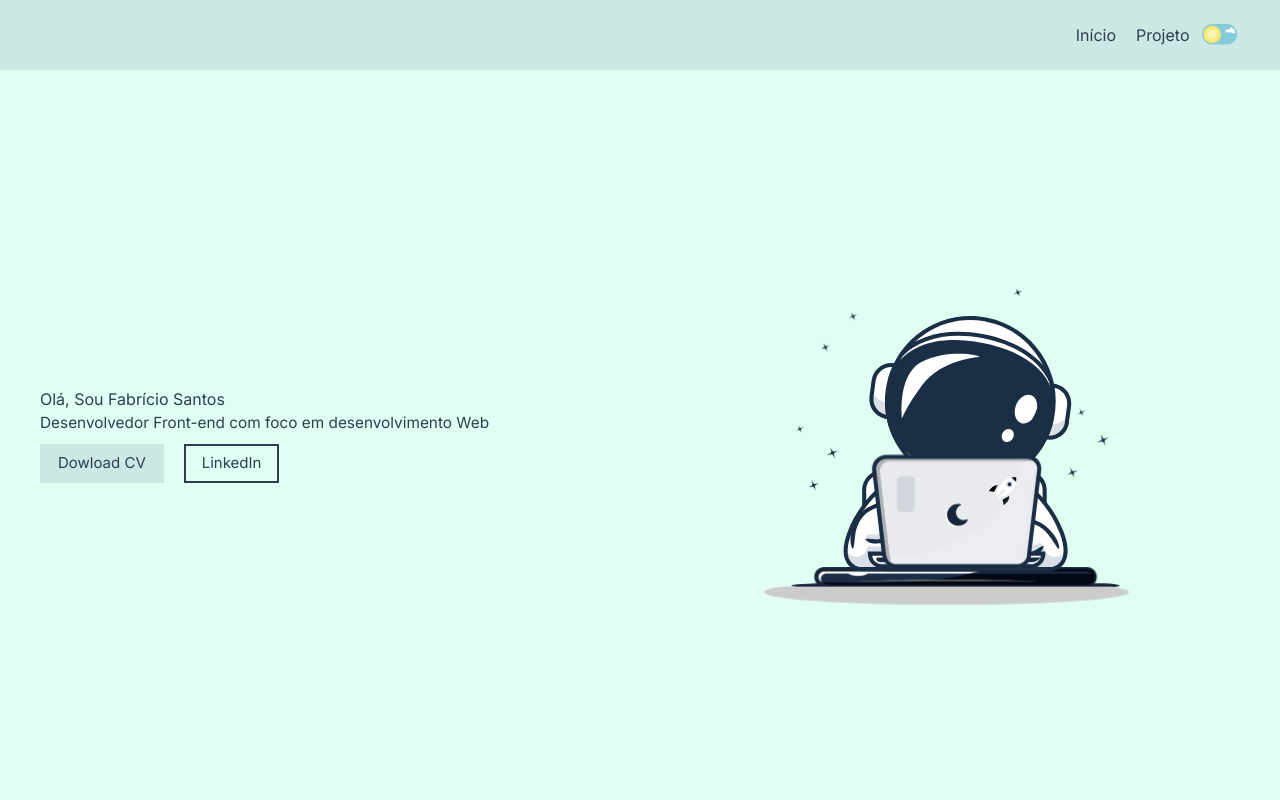
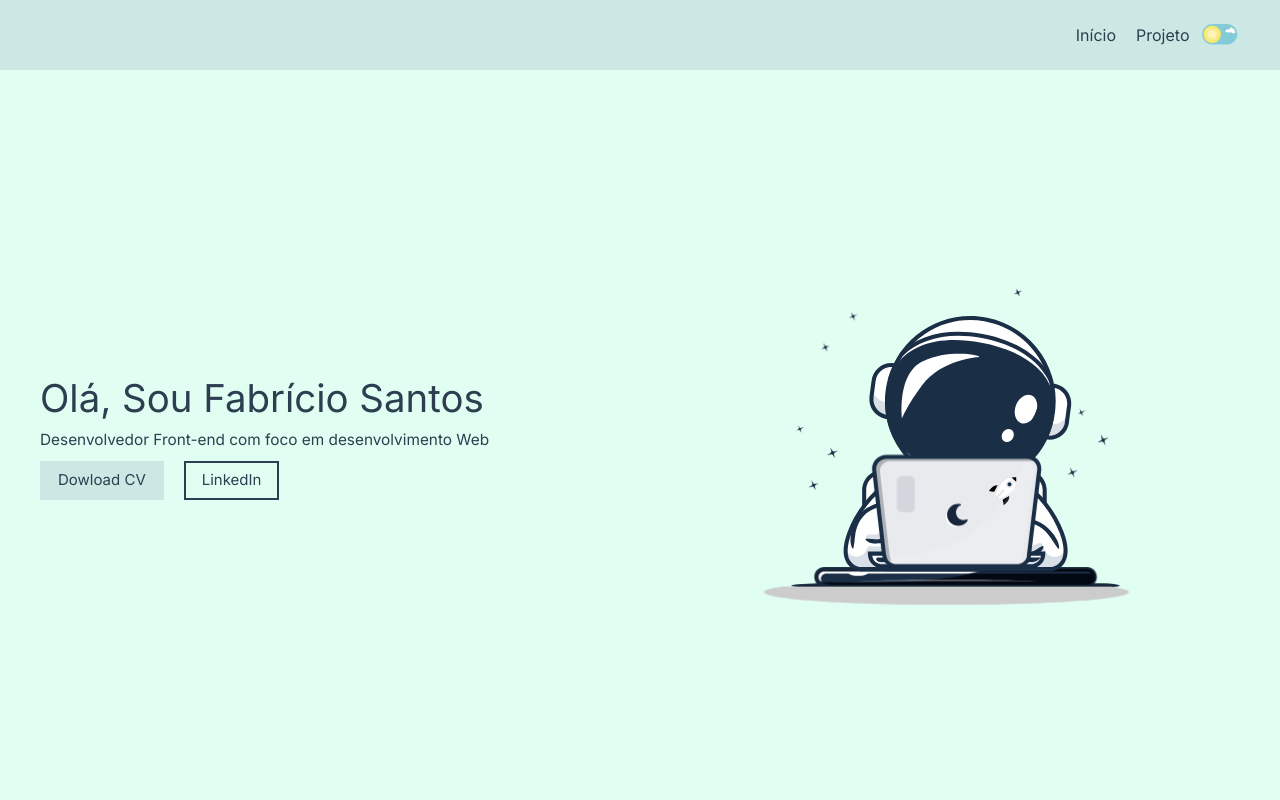
Before and after one commit to SantosFab/fabricio-portfolio, a Next.js app: page / in a window 1280 px wide. Shown: the top 800 px of the page. Built offline with nearby package versions, Linux system fonts and the light colour scheme.

Commit message:
refactor: modify Theme

```diff
--- a/src/animations/titleAnimation/styles.ts
+++ b/src/animations/titleAnimation/styles.ts
@@ -2,12 +2,12 @@ import styled, { css } from "styled-components";
 
 export const StyledTitle = styled.h1`
   ${({ theme }) => css`
-    font-size: ${theme.fontSize.titleResponse};
+    font-size: ${theme.fontSize.h1.responsive};
     @media screen and (max-width: 1024px) {
-      font-size: ${theme.fontSize.titleFixed};
+      font-size: ${theme.fontSize.h1.fixed};
     }
     @media screen and (max-width: 549px) {
-      font-size: ${theme.fontSize.subTitleFixed};
+      font-size: ${theme.fontSize.h1.fixedSmall};
     }
   `}
 `;
--- a/src/styles/themes/Theme.ts
+++ b/src/styles/themes/Theme.ts
@@ -6,6 +6,7 @@ export interface Theme {
     h1: {
       fixed: string;
       responsive: string;
+      fixedSmall: string;
     };
     h2: {
       fixed: string;
--- a/src/styles/themes/sharedValues.ts
+++ b/src/styles/themes/sharedValues.ts
@@ -3,6 +3,7 @@ export const sharedValues = {
     h1: {
       fixed: "38px",
       responsive: "3vw",
+      fixedSmall: "30px",
     },
     h2: {
       fixed: "30px",
```
